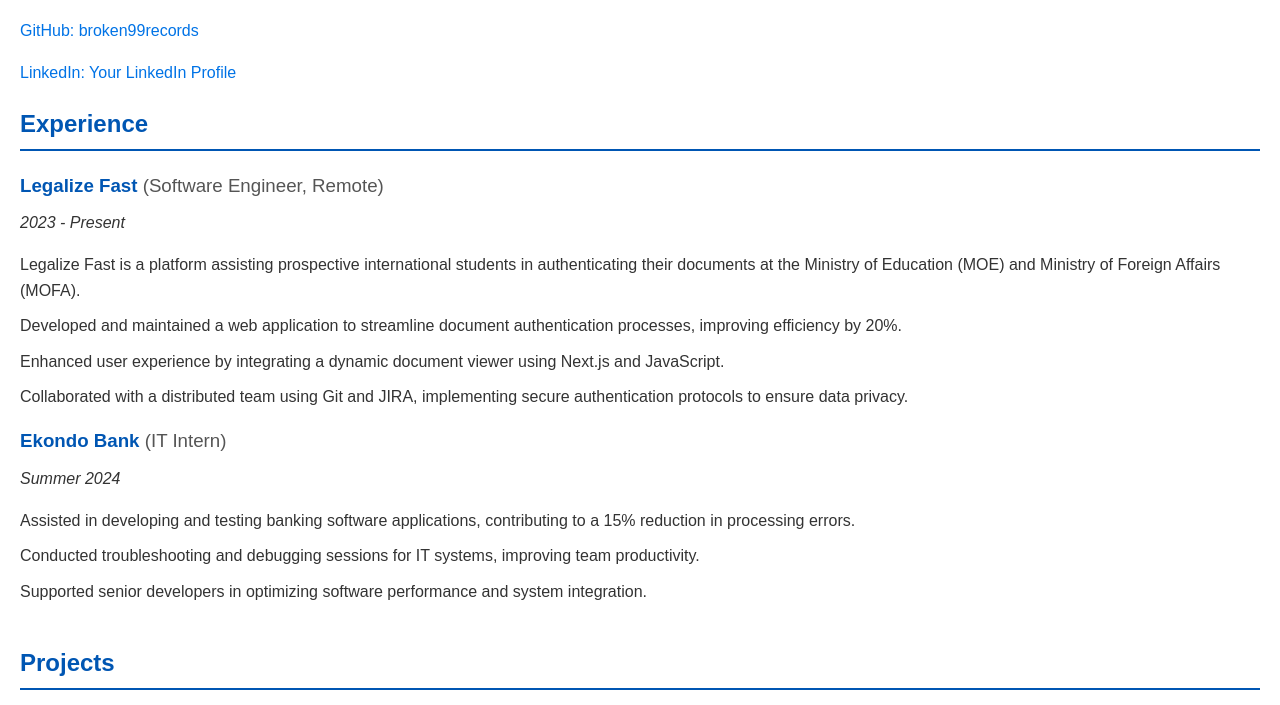
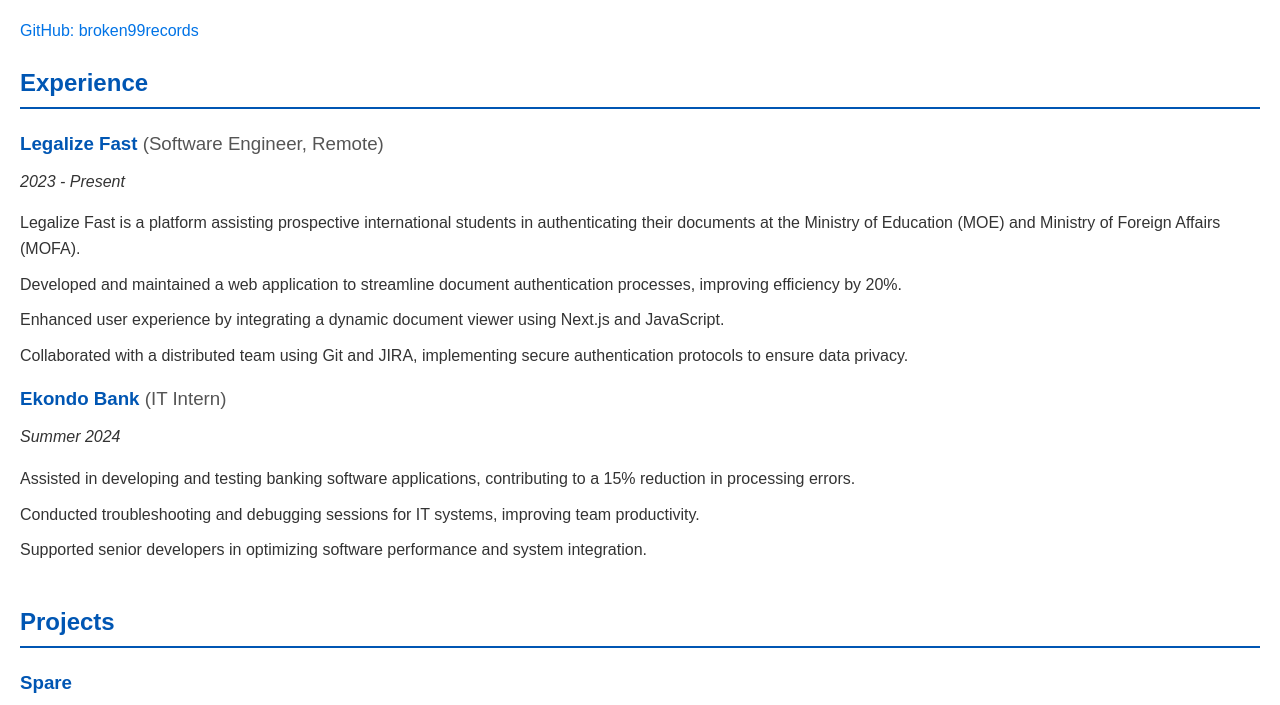
Before and after one commit to broken99records/broken99records.github.io, a plain HTML site: page index.html in a window 1280 px wide. Shown: the part 76-781 px from the top of the page. Drawn offline with Linux system fonts and the light colour scheme.

Commit message:
Update index.html

```diff
--- a/index.html
+++ b/index.html
@@ -72,7 +72,7 @@
     <header>
         <h1>Amanim Eshiet</h1>
         <p><a href="https://github.com/broken99records" target="_blank">GitHub: broken99records</a></p>
-        <p><a href="https://www.linkedin.com/in/YOUR-LINKEDIN-PROFILE" target="_blank">LinkedIn: Your LinkedIn Profile</a></p>
+
     </header>
 
     <div class="section experience">
```
